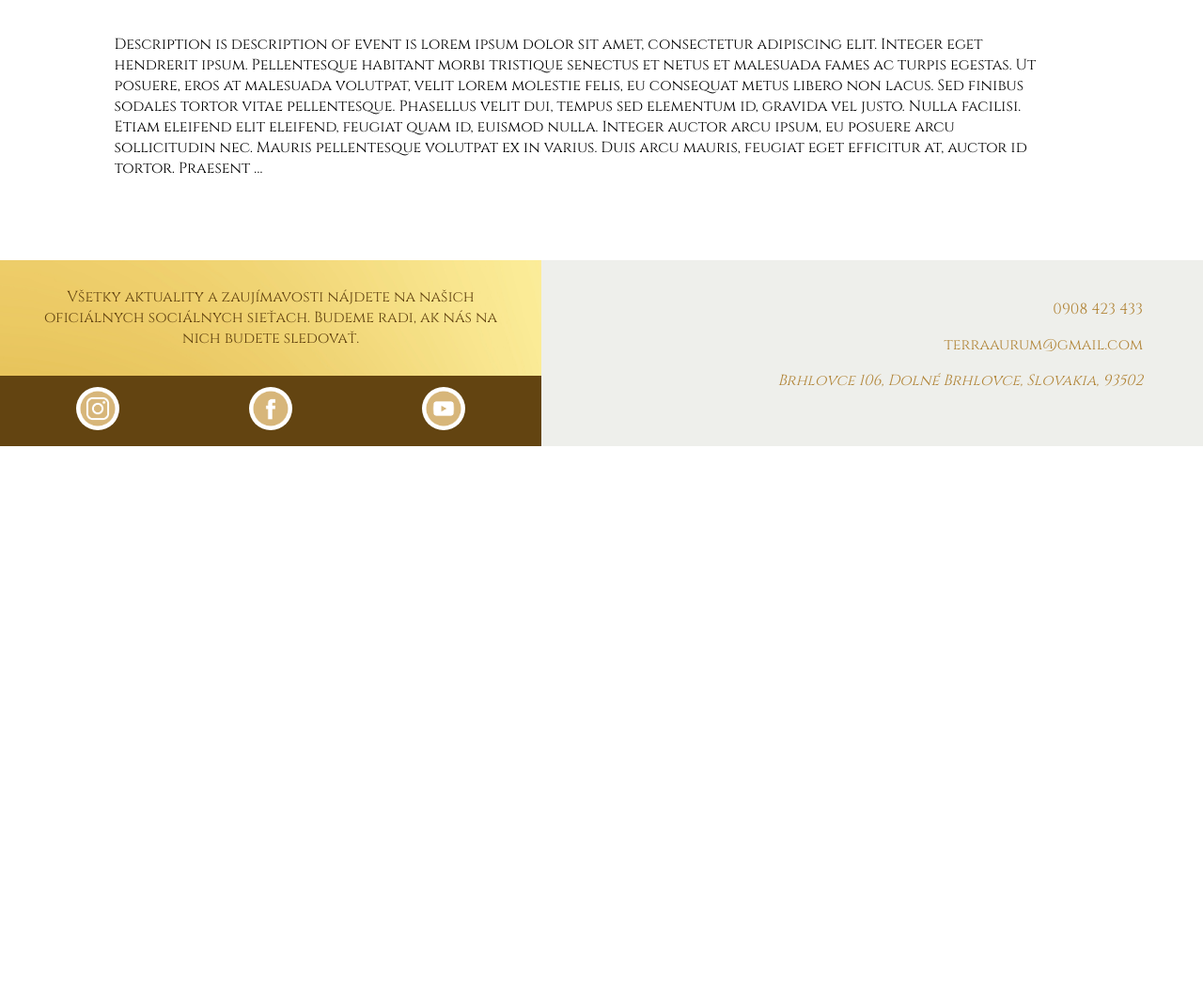
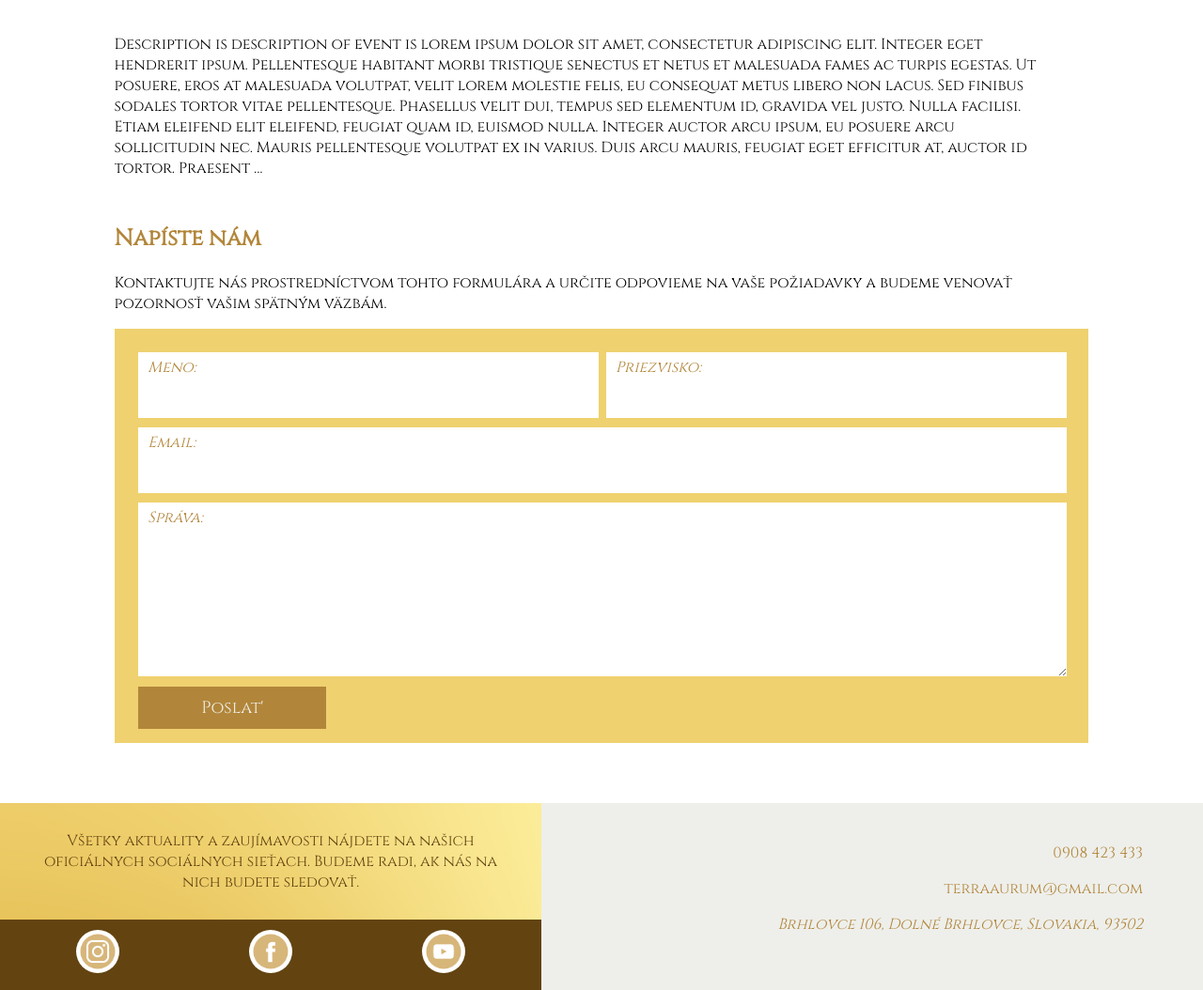
Before and after one commit to CodeSproutOrg/terra_aurum, a Django app: page / in a window 1280 px wide. Shown: the part 1021-2075 px from the top of the page at 94% size. Before the commit the page ends 1496 px from the top, so only its background shows below. Run offline with Django 4.2, Linux system fonts and the light colour scheme; data comes from the database, SQL or seed files in the repository.

Commit message:
Work on form
1. Work on form style
2. Small fixes

```diff
--- /dev/null
+++ b/core/forms.py
@@ -0,0 +1,8 @@
+from django import forms
+
+
+class ContactForm(forms.Form):
+    name = forms.CharField(label='Meno', max_length=100)
+    surname = forms.CharField(label='Priezvisko', max_length=100)
+    email = forms.EmailField(label='Email')
+    message = forms.CharField(label='Správa', widget=forms.Textarea(attrs={'rows': 6}))
--- /dev/null
+++ b/core/functions.py
@@ -0,0 +1,35 @@
+from datetime import datetime, timedelta
+
+
+from django.db.models import Q
+
+from core.models import Event
+
+
+def get_event(slug):
+    return Event.objects.get(slug=slug)
+
+
+def get_upcoming_events():
+    current_date = datetime.now()
+    three_months_later = current_date + timedelta(days=90)
+
+    upcoming_events = Event.objects.filter(
+        Q(time__gte=current_date) & Q(time__lte=three_months_later)
+    ).order_by('time')
+    return upcoming_events
+
+
+def get_future_and_past_events():
+    current_date = datetime.now()
+    past_events = Event.objects.filter(time__lt=current_date).order_by('-time')
+    future_events = Event.objects.filter(time__gte=current_date).order_by('time')
+    return past_events, future_events
+
+
+def sent_email(form):
+    name = form.cleaned_data['name']
+    email = form.cleaned_data['email']
+    message = form.cleaned_data['message']
+
+    print(name, email, message)
--- a/core/views.py
+++ b/core/views.py
@@ -1,9 +1,7 @@
-from datetime import datetime, timedelta
+from django.shortcuts import render, redirect
 
-from django.shortcuts import render
-
-from django.db.models import Q
-from core.models import Event
+from core.forms import ContactForm
+from core.functions import get_upcoming_events, sent_email, get_event, get_future_and_past_events
 
 
 template_folder = 'pages'
@@ -17,14 +15,20 @@ menu = {
 
 def index(request):
     template = f'{template_folder}/index.html'
-    data = {"title": "TERRA-AURUM", "menu": menu}
+    data = {
+        "title": "TERRA-AURUM",
+        "menu": menu,
+        'events': get_upcoming_events()
+    }
 
-    current_date = datetime.now()
-    three_months_later = current_date + timedelta(days=90)
-
-    upcoming_events = Event.objects.filter(Q(time__gte=current_date) & Q(time__lte=three_months_later)).order_by('time')
-    data['events'] = upcoming_events
-
+    if request.method == 'POST':
+        form = ContactForm(request.POST)
+        if form.is_valid():
+            sent_email(form)
+            return redirect('/')
+    else:
+        form = ContactForm()
+    data['form'] = form
     return render(request, template, context=data)
 
 
@@ -37,7 +41,7 @@ def about_us(request):
 def event(request, slug):
     template = f'{template_folder}/events/event.html'
 
-    this_event = Event.objects.get(slug=slug)
+    this_event = get_event(slug=slug)
     data = {
         "title": this_event.title,
         "menu": menu,
@@ -50,10 +54,7 @@ def events(request):
     template = f'{template_folder}/events/events.html'
     data = {"title": "PODUJATIA", "menu": menu}
 
-    current_date = datetime.now()
-    past_events = Event.objects.filter(time__lt=current_date).order_by('-time')
-    future_events = Event.objects.filter(time__gte=current_date).order_by('time')
-
+    past_events, future_events = get_future_and_past_events()
     data['past_events'] = past_events
     data['future_events'] = future_events
 
@@ -74,6 +75,6 @@ def documents(request):
 
 
 def view_404(request, exception):
+    template = 'errors/404.html'
     data = {"title": "Neexistuje", "menu": menu}
-    template = 'errors/404.html'
     return render(request, template, context=data, status=404)
--- a/static/css/index.css
+++ b/static/css/index.css
@@ -52,6 +52,72 @@
     justify-content: space-between;
 }
 
+/* Contact form */
+.contact-form {
+    margin: 0 5%;
+    margin-top: 25px;
+}
+.contact-form form {
+    padding: 2%;
+    background-color: #efd16f;
+    height: 400px;
+    display: flex;
+    flex-direction: column;
+    justify-content: space-between;
+}
+.contact-form form > div {
+    padding: 5px;
+    width: 98%;
+}
+.contact-form form div > label {
+    color: #B2863A;
+    font-style: italic;
+    position: absolute;
+    padding: 5px 10px;
+}
+.contact-form form div > input,textarea {
+    font-family: "Cinzel", sans-serif;
+    font-size: large;
+    border: none;
+    width: 100%;
+    padding-bottom: 5px;
+    padding-left: 10px;
+}
+.contact-form form div input {
+    padding-top: 15px;
+    height: 50px;
+}
+.contact-form form div textarea {
+    padding-top: 30px;
+}
+
+/* Full name inputs */
+.form-full-name {
+    display: flex;
+    flex-direction: row;
+}
+.form-full-name div {width: 50%;}
+.form-full-name div:first-child {padding-right: 20px;}
+
+/* Form Button */
+.contact-form form button {
+    padding: 1%;
+    margin-left: 5px;
+    width: 200px;
+}
+
+
+/* Media */
+@media screen and (max-width: 800px) {
+    #terra-aurum {
+        background-image: none;
+        min-height: unset;
+    }
+    #terra-aurum div {
+        width: 100%;
+    }
+}
+
 /*
 #main-events::-webkit-scrollbar {
     width: 2px;
--- a/static/css/main.css
+++ b/static/css/main.css
@@ -3,6 +3,11 @@ body {
     font-family: "Cinzel", sans-serif;
 }
 a {text-decoration: none;}
+button {
+    font-family: "Cinzel", sans-serif;
+    border: NONE;
+    font-size: large;
+}
 
 
 .color {color: #B2863A;}
@@ -95,7 +100,7 @@ footer div {}
 }
 #communication a {}
 
-@media screen and (max-width: 860px) {
+@media screen and (max-width: 800px) {
     #menu-button {
         display: block;
     }
@@ -119,10 +124,17 @@ footer div {}
     }
     header div a {
         width: 100%;
-        margin-left: 40px;
+        margin-left: 30px;
         margin-top: 10px;
     }
     #header.open #nav-bar {
         transform: translateX(100%);
     }
 }
+
+@media screen and (max-width: 425px) {
+    header div a {
+        width: 100%;
+        margin-left: 10px;
+    }
+}
--- a/templates/pages/index.html
+++ b/templates/pages/index.html
@@ -49,5 +49,36 @@
             {% endfor %}
         </div>
     </div>
+    <div class="contact-form">
+        <div class="contact-form-title">
+            <h2 class="color">Napíšte nám</h2>
+            <p>
+                Kontaktujte nás prostredníctvom tohto formulára a určite odpovieme
+                na vaše požiadavky a budeme venovať pozornosť vašim spätným väzbám.
+            </p>
+        </div>
+        <form method="post">
+            {% csrf_token %}
+            <div class="form-full-name">
+                <div>
+                    {{ form.name.label_tag }}
+                    {{ form.name }}
+                </div>
+                <div>
+                    {{ form.surname.label_tag }}
+                    {{ form.surname }}
+                </div>
+            </div>
+            <div>
+                {{ form.email.label_tag }}
+                {{ form.email }}
+            </div>
+            <div>
+                {{ form.message.label_tag }}
+                {{ form.message }}
+            </div>
+            <button class="s-color sb-color" type="submit">Poslat'</button>
+        </form>
+    </div>
 </div>
 {% endblock %}
```
